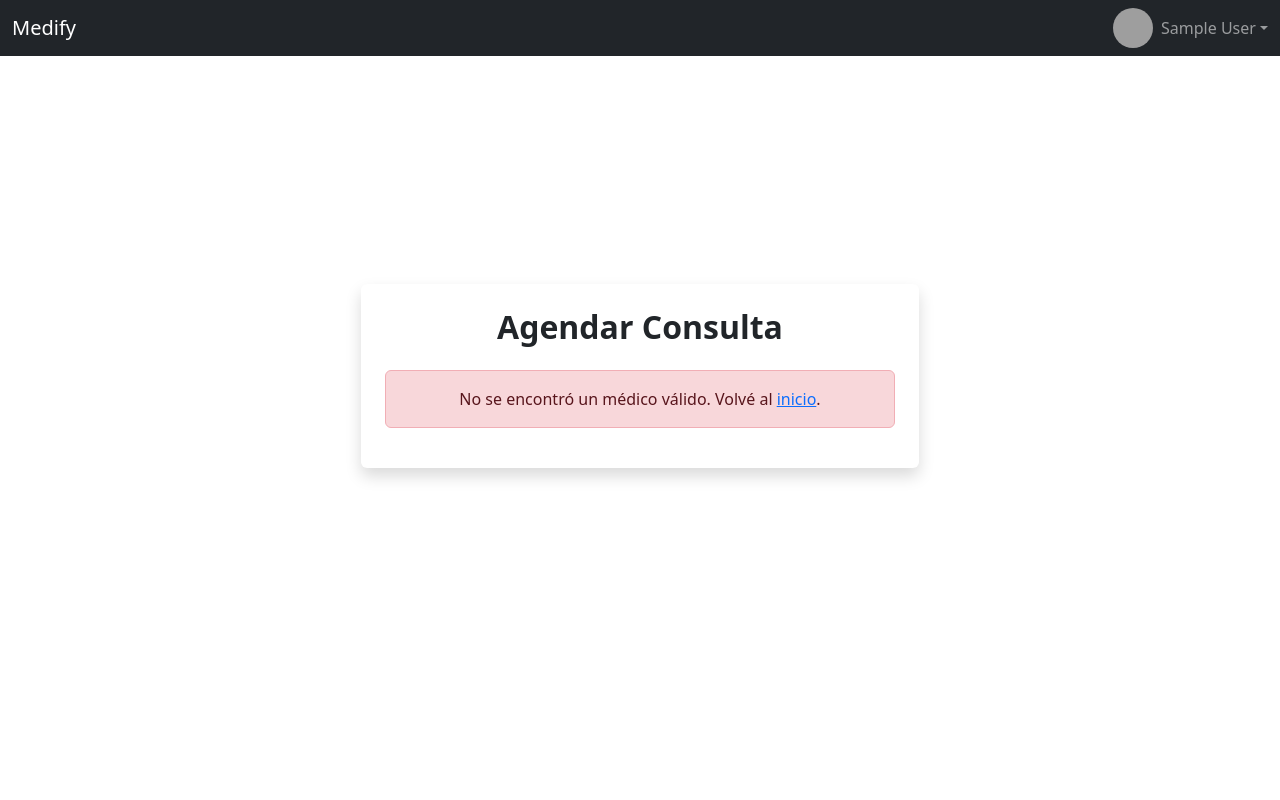
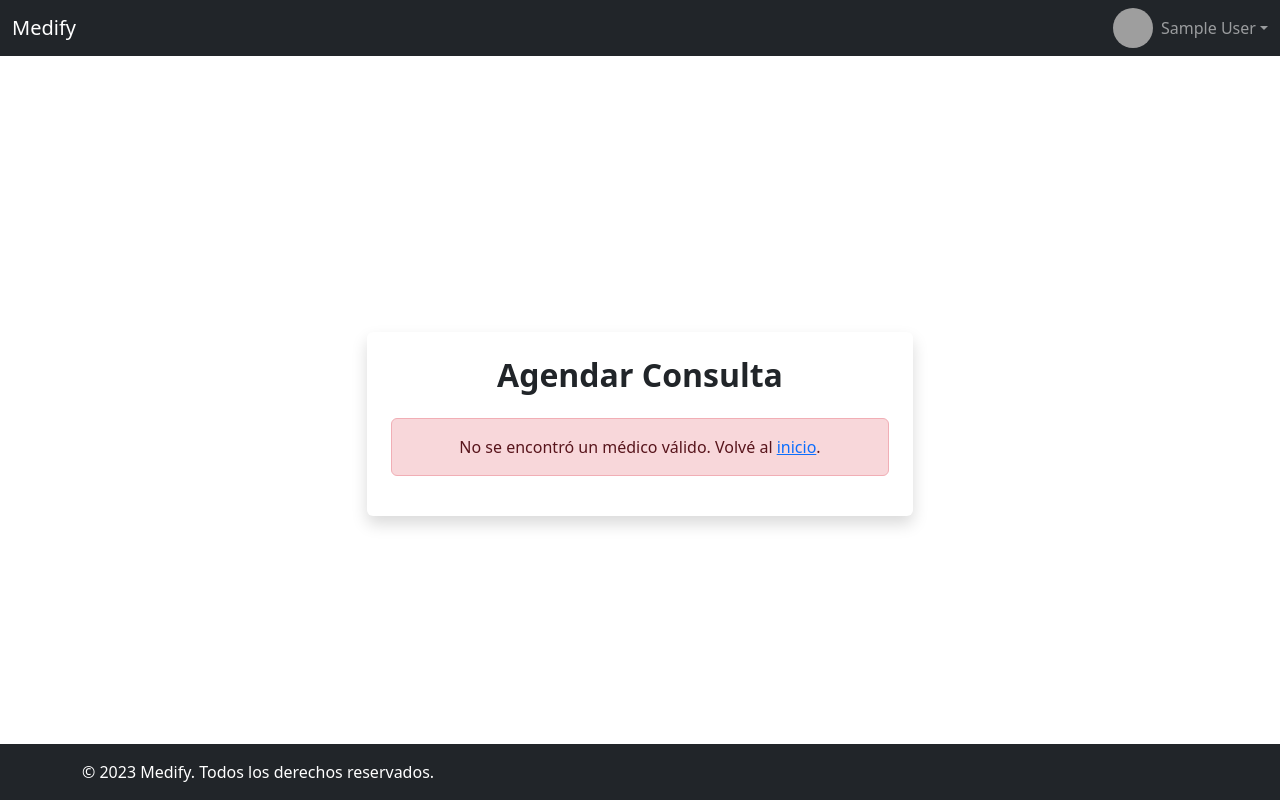
Before and after one commit to matecunille/Medify, a Django app: page /consultas/crear/ in a window 1280 px wide. Run offline with Django 5.2, Linux system fonts and the light colour scheme; the visitor is signed in with stand-in values (Sample User, id 1); grey boxes are pictures that could not be loaded.

Commit message:
.gitignore actualizado y footer en el base

```diff
--- a/Templates/base.html
+++ b/Templates/base.html
@@ -23,7 +23,7 @@
         }
     </style>
 </head>
-<body>
+<body class="d-flex flex-column min-vh-100">
 <nav class="navbar navbar-expand-lg navbar-dark bg-dark">
   <div class="container-fluid">
     <a class="navbar-brand" href="{% url 'home' %}">Medify</a>
@@ -73,7 +73,16 @@
 {% endif %}
 
 <!-- Contenido principal -->
+<div class="container mt-5 flex-grow-1">
 {% block content %}
 {% endblock %}
+</div>
+
+<footer class="end bg-dark text-white text-center py-3 mt-auto">
+    <div class=" container">
+        <p class="text-start mb-0">© 2023 Medify. Todos los derechos reservados.</p>
+    </div>
+</footer>
+
 </body>
 </html>
```
Also changed, not shown: 1 other file.
